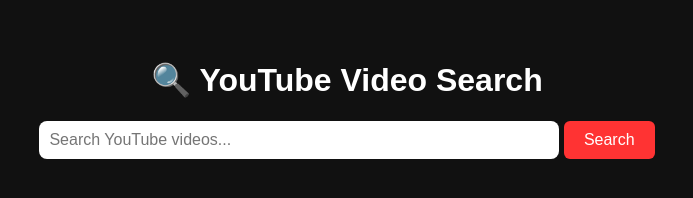
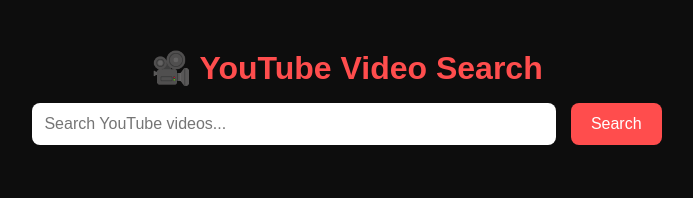
Before and after one commit to ayanpandit/temp, a plain HTML site: page index.html in a window 1280 px wide. Shown: the whole page, without its empty margins (293-986 px from the left). Drawn offline with Linux system fonts and the light colour scheme.

Commit message:
Update index.html

```diff
--- a/index.html
+++ b/index.html
@@ -1,90 +1,112 @@
 <!DOCTYPE html>
 <html lang="en">
 <head>
-  <meta charset="UTF-8">
-  <meta name="viewport" content="width=device-width, initial-scale=1.0">
+  <meta charset="UTF-8" />
+  <meta name="viewport" content="width=device-width, initial-scale=1.0"/>
   <title>YouTube Video Search</title>
   <style>
     body {
       font-family: 'Poppins', sans-serif;
-      background: #111;
-      color: #fff;
-      padding: 2rem;
+      background: #0d0d0d;
+      color: #ffffff;
       text-align: center;
+      padding: 20px;
     }
 
-    input {
-      padding: 10px;
-      width: 60%;
+    h1 {
+      margin-bottom: 1rem;
+      color: #ff4d4d;
+    }
+
+    .search-container {
+      margin-bottom: 20px;
+    }
+
+    input[type="text"] {
+      width: 70%;
       max-width: 500px;
+      padding: 12px;
+      font-size: 16px;
+      border: none;
       border-radius: 8px;
-      font-size: 1rem;
-      border: none;
-      margin-bottom: 1rem;
+      outline: none;
     }
 
     button {
-      padding: 10px 20px;
-      font-size: 1rem;
-      background-color: #ff3333;
+      padding: 12px 20px;
+      font-size: 16px;
+      background-color: #ff4d4d;
       border: none;
-      border-radius: 6px;
       color: white;
+      border-radius: 8px;
       cursor: pointer;
+      margin-left: 10px;
     }
 
     .video-grid {
-      margin-top: 2rem;
       display: flex;
       flex-wrap: wrap;
+      gap: 20px;
       justify-content: center;
-      gap: 1rem;
+      margin-top: 30px;
     }
 
     .video-card {
       width: 320px;
-      background: #222;
+      background: #1a1a1a;
       border-radius: 10px;
       overflow: hidden;
       padding: 0.5rem;
+      box-shadow: 0 0 10px rgba(255, 77, 77, 0.3);
     }
 
     iframe {
       width: 100%;
       height: 180px;
       border: none;
-      border-radius: 10px;
+      border-radius: 8px;
     }
 
     .title {
-      padding: 0.5rem;
-      font-size: 0.95rem;
-      color: #ddd;
+      padding: 10px;
+      font-size: 14px;
+      color: #f0f0f0;
     }
   </style>
 </head>
 <body>
 
-  <h1>🔍 YouTube Video Search</h1>
-  <input type="text" id="searchInput" placeholder="Search YouTube videos..." />
-  <button onclick="searchVideos()">Search</button>
+  <h1>🎥 YouTube Video Search</h1>
+
+  <div class="search-container">
+    <input type="text" id="searchInput" placeholder="Search YouTube videos..." />
+    <button onclick="searchVideos()">Search</button>
+  </div>
 
   <div class="video-grid" id="videoResults"></div>
 
   <script>
-    const API_KEY = "AIzaSyDR6R4F4iU1vtTHKMeRt9MjK8EsIvqI0dk";
+    const API_KEY = "AIzaSyDR6R4F4iU1vtTHKMeRt9MjK8EsIvqI0dk"; // Your API key
 
     async function searchVideos() {
-      const query = document.getElementById("searchInput").value;
-      const response = await fetch(`https://www.googleapis.com/youtube/v3/search?part=snippet&type=video&maxResults=6&q=${encodeURIComponent(query)}&key=${API_KEY}`);
+      const query = document.getElementById("searchInput").value.trim();
+      if (!query) return alert("Please enter a search query!");
+
+      const url = `https://www.googleapis.com/youtube/v3/search?part=snippet&type=video&maxResults=6&q=${encodeURIComponent(query)}&key=${API_KEY}`;
+      const response = await fetch(url);
       const data = await response.json();
+
+      if (!data.items) {
+        document.getElementById("videoResults").innerHTML = `<p>No results found.</p>`;
+        return;
+      }
 
       const results = data.items.map(item => {
         const videoId = item.id.videoId;
         const title = item.snippet.title;
         return `
           <div class="video-card">
-            <iframe src="https://www.youtube.com/embed/${videoId}?rel=0&showinfo=0&autoplay=0" allowfullscreen></iframe>
+            <iframe src="https://www.youtube.com/embed/${videoId}" allowfullscreen></iframe>
             <div class="title">${title}</div>
           </div>
         `;
```
